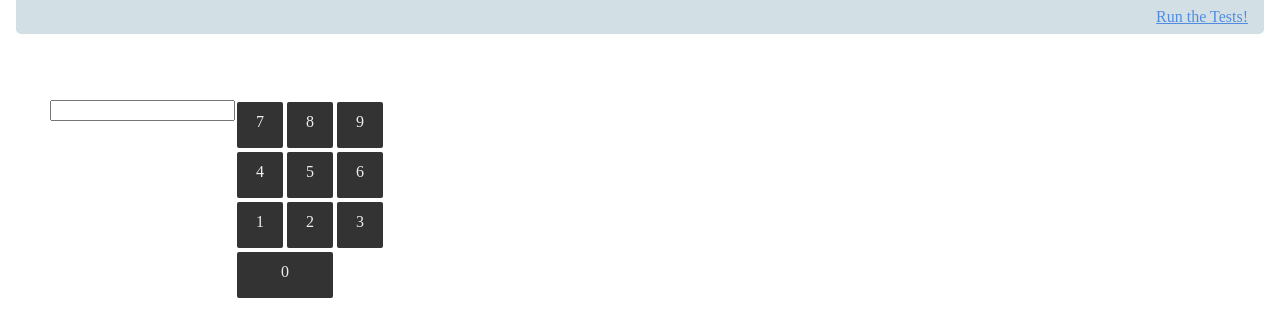
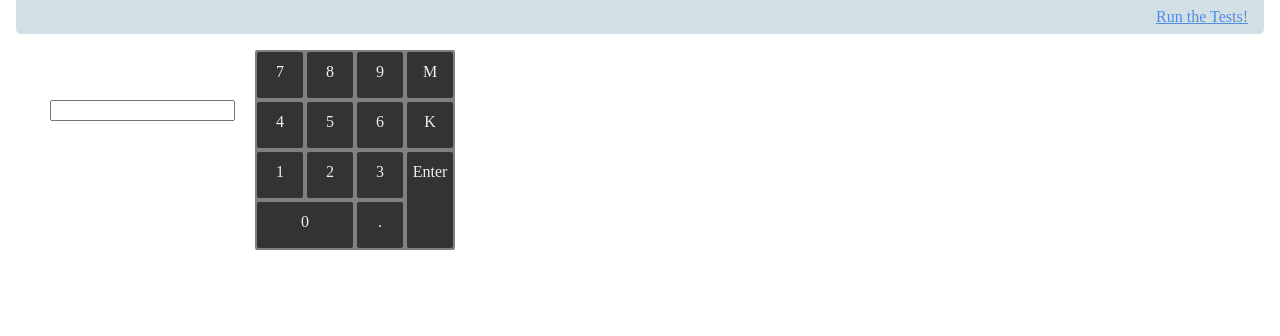
Before and after one commit to Shikaga/QuickBoard, a plain HTML site: page index.html in a window 1280 px wide. Shown: the top 336 px of the page. Drawn offline with Linux system fonts and the light colour scheme.

Commit message:
Basic version now complete

```diff
--- a/css/main.css
+++ b/css/main.css
@@ -29,9 +29,31 @@ body {
     float: left;
 }
 
-.number.zero {
+.number.horizontal {
     width: 96px;
 
+}
+
+.number.vertical {
+    height: 96px;
+}
+
+.keypadParent {
+    background-color:grey;
+    border-radius: 2px;
+    width: 200px;
+}
+
+.keypad {
+    float:left;
+    width: 150px;
+    height: 200px;
+}
+
+.keypadCommand {
+    float: left;
+    width: 50px;
+    height: 200px;
 }
 
 #quickbar {
--- a/js/main.js
+++ b/js/main.js
@@ -3,41 +3,65 @@ var KeypadHandler = function(input) {
     this.input = input;
     this.listeners = [];
 
-    this.keypad = document.createElement("div");
-    this.keypad.style.width = "150px";
-    this.keypad.style.left = input.offsetWidth;
-    this.keypad.style.top = "0";
-    this.keypad.style.position = "absolute";
-    input.parentElement.appendChild(this.keypad);
-
-    //document.getElementById("quickbar");
-    this.addNumbers();
+    this.createKeypad();
 };
 
-KeypadHandler.prototype.addNumbers = function(num) {
-    this.addNumber(7);
-    this.addNumber(8);
-    this.addNumber(9);
-    this.addNumber(4);
-    this.addNumber(5);
-    this.addNumber(6);
-    this.addNumber(1);
-    this.addNumber(2);
-    this.addNumber(3);
-    this.addNumber(0);
+KeypadHandler.prototype.createKeypad = function(num) {
+    this.keypadParent = document.createElement("div");
+    this.keypadParent.className = "keypadParent";
+    this.keypadParent.style.left = this.input.offsetWidth + 20;
+    this.keypadParent.style.top = -50;
+    this.keypadParent.style.position = "absolute";
+
+    this.keypad = document.createElement("div");
+    this.keypad.className = "keypad";
+
+    this.keypadCommand  = document.createElement("div");
+    this.keypadCommand.className = "keypadCommand";
+
+    this.addNumbers();
+
+
+    this.input.parentElement.appendChild(this.keypadParent);
+    this.keypadParent.appendChild(this.keypad);
+    this.keypadParent.appendChild(this.keypadCommand);
 };
 
-KeypadHandler.prototype.addNumber = function(num) {
+KeypadHandler.prototype.addNumbers = function() {
+    this.addButton(7);
+    this.addButton(8);
+    this.addButton(9);
+    this.addButton("M");
+    this.addButton(4);
+    this.addButton(5);
+    this.addButton(6);
+    this.addButton("K");
+    this.addButton(1);
+    this.addButton(2);
+    this.addButton(3);
+    this.addButton("Enter");
+    this.addButton(0);
+    this.addButton(".");
+};
+
+KeypadHandler.prototype.addButton = function(num) {
     var number = document.createElement("div");
     number.className = "number";
     if (num === 0) {
-        number.className = "number zero";
+        number.className = "number horizontal";
+    }
+    if (num === "Enter") {
+        number.className = "number vertical";
     }
     var self = this;
     number.handler = this;
     number.onclick = self.numberPressed;
     number.innerHTML = num;
-    this.keypad.appendChild(number);
+    if (num === "Enter" || num === "M" || num === "K") {
+        this.keypadCommand.appendChild(number);
+    } else {
+        this.keypad.appendChild(number);
+    }
 };
 
 KeypadHandler.prototype.numberPressed = function() {
```
